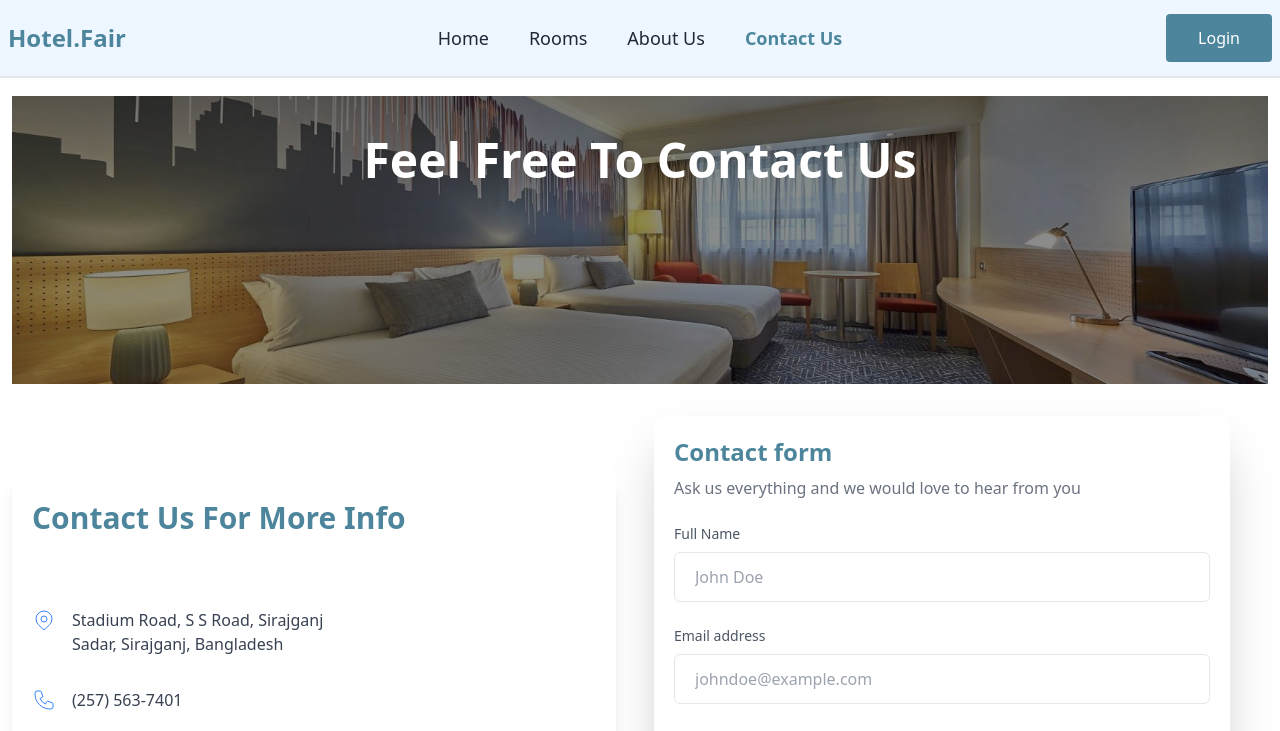
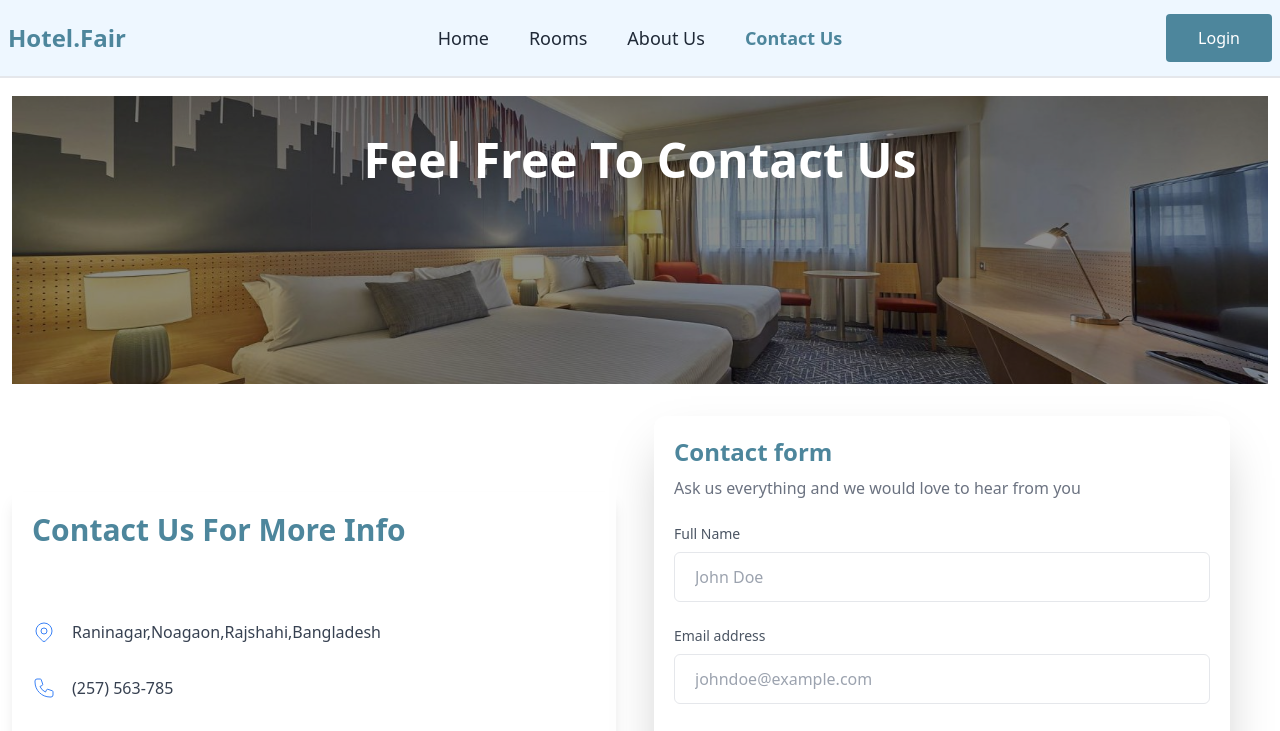
Before and after one commit to Ratul3640/Assignment-11-Hotel-Fair-Client, a React (Vite) app: page /contact in a window 1280 px wide. Shown: the top 731 px of the page. Built offline with nearby package versions, Linux system fonts and the light colour scheme; no server answers.

Commit message:
contact as completed

```diff
--- a/src/pages/ContactUs.jsx
+++ b/src/pages/ContactUs.jsx
@@ -27,7 +27,7 @@ const ContactUs = () => {
                                         </svg>
 
                                         <span className="mx-2 text-gray-700 w-72 dark:text-gray-400">
-                                            Stadium Road, S S Road, Sirajganj Sadar, Sirajganj, Bangladesh
+                                           Raninagar,Noagaon,Rajshahi,Bangladesh
                                         </span>
                                     </p>
 
@@ -36,7 +36,7 @@ const ContactUs = () => {
                                             <path d="M3 5a2 2 0 012-2h3.28a1 1 0 01.948.684l1.498 4.493a1 1 0 01-.502 1.21l-2.257 1.13a11.042 11.042 0 005.516 5.516l1.13-2.257a1 1 0 011.21-.502l4.493 1.498a1 1 0 01.684.949V19a2 2 0 01-2 2h-1C9.716 21 3 14.284 3 6V5z" />
                                         </svg>
 
-                                        <span className="mx-2 text-gray-700 truncate w-72 dark:text-gray-400">(257) 563-7401</span>
+                                        <span className="mx-2 text-gray-700 truncate w-72 dark:text-gray-400">(257) 563-785</span>
                                     </p>
 
                                     <p className="flex items-start -mx-2">
```
